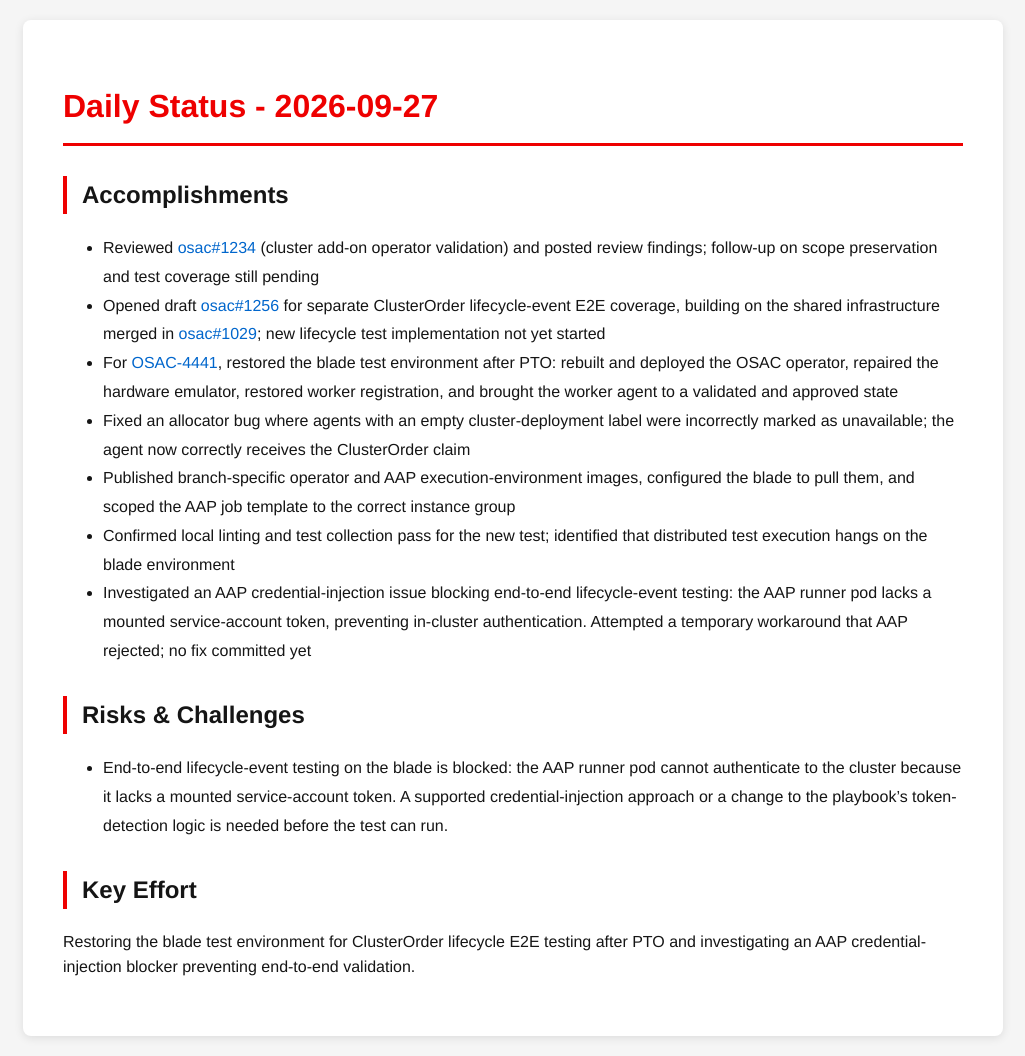
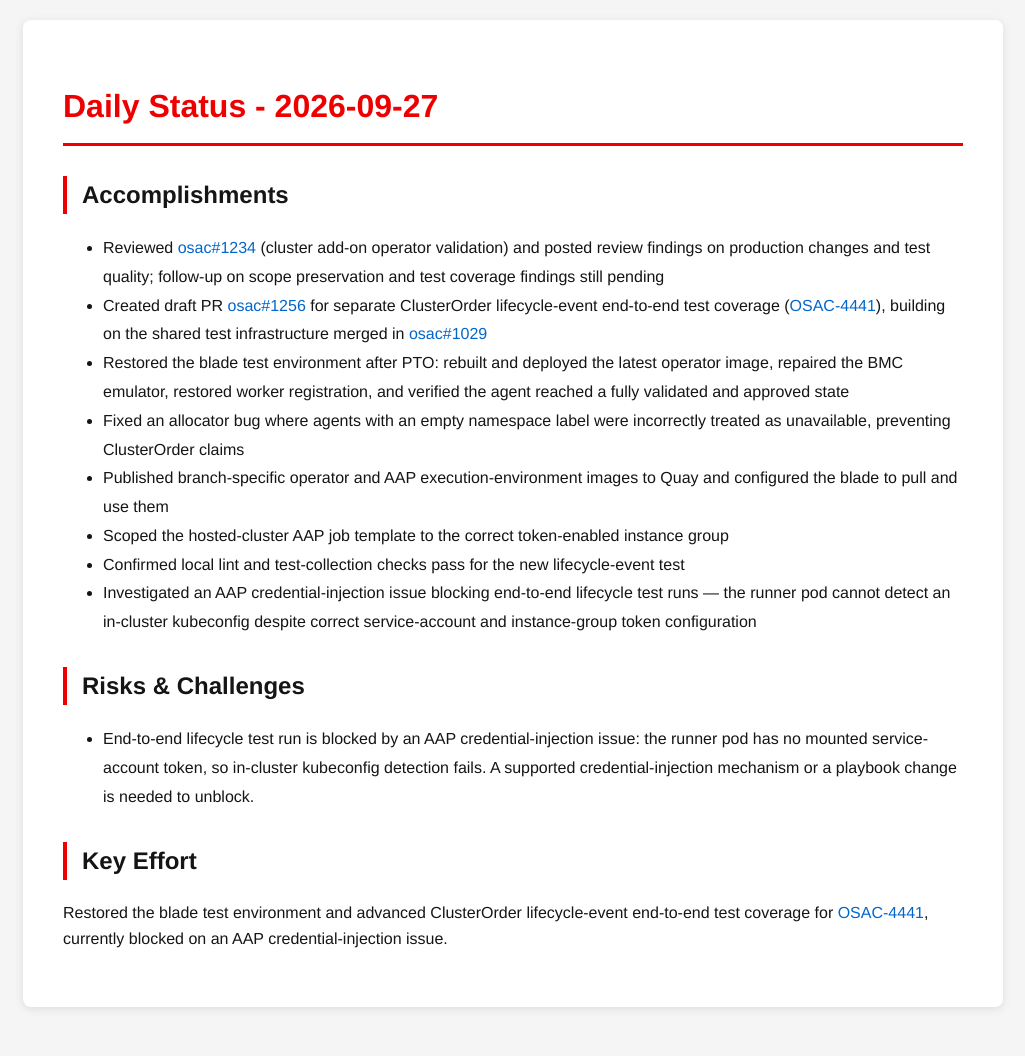
Before and after one commit to tzvatot/daily-status, a Jekyll site: the page built from 2026-09-27.md, in a window 1280 px wide. Shown: the whole page, without its empty margins (127-1152 px from the left). Built offline with Jekyll 4.4.1, drawn with Linux system fonts in a browser that asks for light colours; after the commit the page ends 1027 px from its top, so only the background shows below that.

Commit message:
Daily status update - 2026-09-27

```diff
--- a/2026-09-27.md
+++ b/2026-09-27.md
@@ -7,16 +7,17 @@ date: 2026-09-27
 # Daily Status - 2026-09-27
 
 ## Accomplishments
-- Reviewed [osac#1234](https://github.com/osac-project/osac/pull/1234) (cluster add-on operator validation) and posted review findings; follow-up on scope preservation and test coverage still pending
-- Opened draft [osac#1256](https://github.com/osac-project/osac/pull/1256) for separate ClusterOrder lifecycle-event E2E coverage, building on the shared infrastructure merged in [osac#1029](https://github.com/osac-project/osac/pull/1029); new lifecycle test implementation not yet started
-- For [OSAC-4441](https://redhat.atlassian.net/browse/OSAC-4441), restored the blade test environment after PTO: rebuilt and deployed the OSAC operator, repaired the hardware emulator, restored worker registration, and brought the worker agent to a validated and approved state
-- Fixed an allocator bug where agents with an empty cluster-deployment label were incorrectly marked as unavailable; the agent now correctly receives the ClusterOrder claim
-- Published branch-specific operator and AAP execution-environment images, configured the blade to pull them, and scoped the AAP job template to the correct instance group
-- Confirmed local linting and test collection pass for the new test; identified that distributed test execution hangs on the blade environment
-- Investigated an AAP credential-injection issue blocking end-to-end lifecycle-event testing: the AAP runner pod lacks a mounted service-account token, preventing in-cluster authentication. Attempted a temporary workaround that AAP rejected; no fix committed yet
+- Reviewed [osac#1234](https://github.com/osac-project/osac/pull/1234) (cluster add-on operator validation) and posted review findings on production changes and test quality; follow-up on scope preservation and test coverage findings still pending
+- Created draft PR [osac#1256](https://github.com/osac-project/osac/pull/1256) for separate ClusterOrder lifecycle-event end-to-end test coverage ([OSAC-4441](https://redhat.atlassian.net/browse/OSAC-4441)), building on the shared test infrastructure merged in [osac#1029](https://github.com/osac-project/osac/pull/1029)
+- Restored the blade test environment after PTO: rebuilt and deployed the latest operator image, repaired the BMC emulator, restored worker registration, and verified the agent reached a fully validated and approved state
+- Fixed an allocator bug where agents with an empty namespace label were incorrectly treated as unavailable, preventing ClusterOrder claims
+- Published branch-specific operator and AAP execution-environment images to Quay and configured the blade to pull and use them
+- Scoped the hosted-cluster AAP job template to the correct token-enabled instance group
+- Confirmed local lint and test-collection checks pass for the new lifecycle-event test
+- Investigated an AAP credential-injection issue blocking end-to-end lifecycle test runs — the runner pod cannot detect an in-cluster kubeconfig despite correct service-account and instance-group token configuration
 
 ## Risks & Challenges
-- End-to-end lifecycle-event testing on the blade is blocked: the AAP runner pod cannot authenticate to the cluster because it lacks a mounted service-account token. A supported credential-injection approach or a change to the playbook's token-detection logic is needed before the test can run.
+- End-to-end lifecycle test run is blocked by an AAP credential-injection issue: the runner pod has no mounted service-account token, so in-cluster kubeconfig detection fails. A supported credential-injection mechanism or a playbook change is needed to unblock.
 
 ## Key Effort
-Restoring the blade test environment for ClusterOrder lifecycle E2E testing after PTO and investigating an AAP credential-injection blocker preventing end-to-end validation.
+Restored the blade test environment and advanced ClusterOrder lifecycle-event end-to-end test coverage for [OSAC-4441](https://redhat.atlassian.net/browse/OSAC-4441), currently blocked on an AAP credential-injection issue.
```
